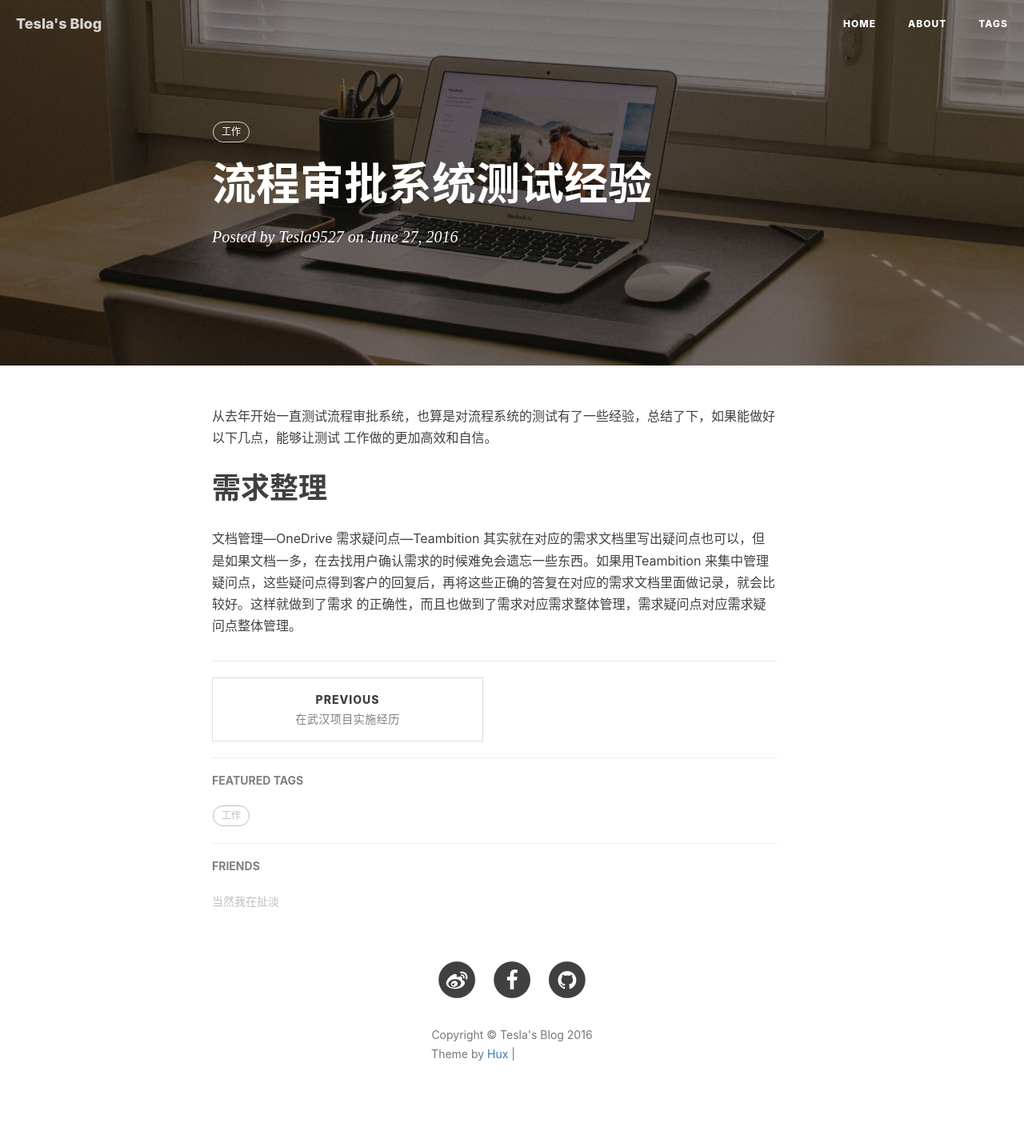
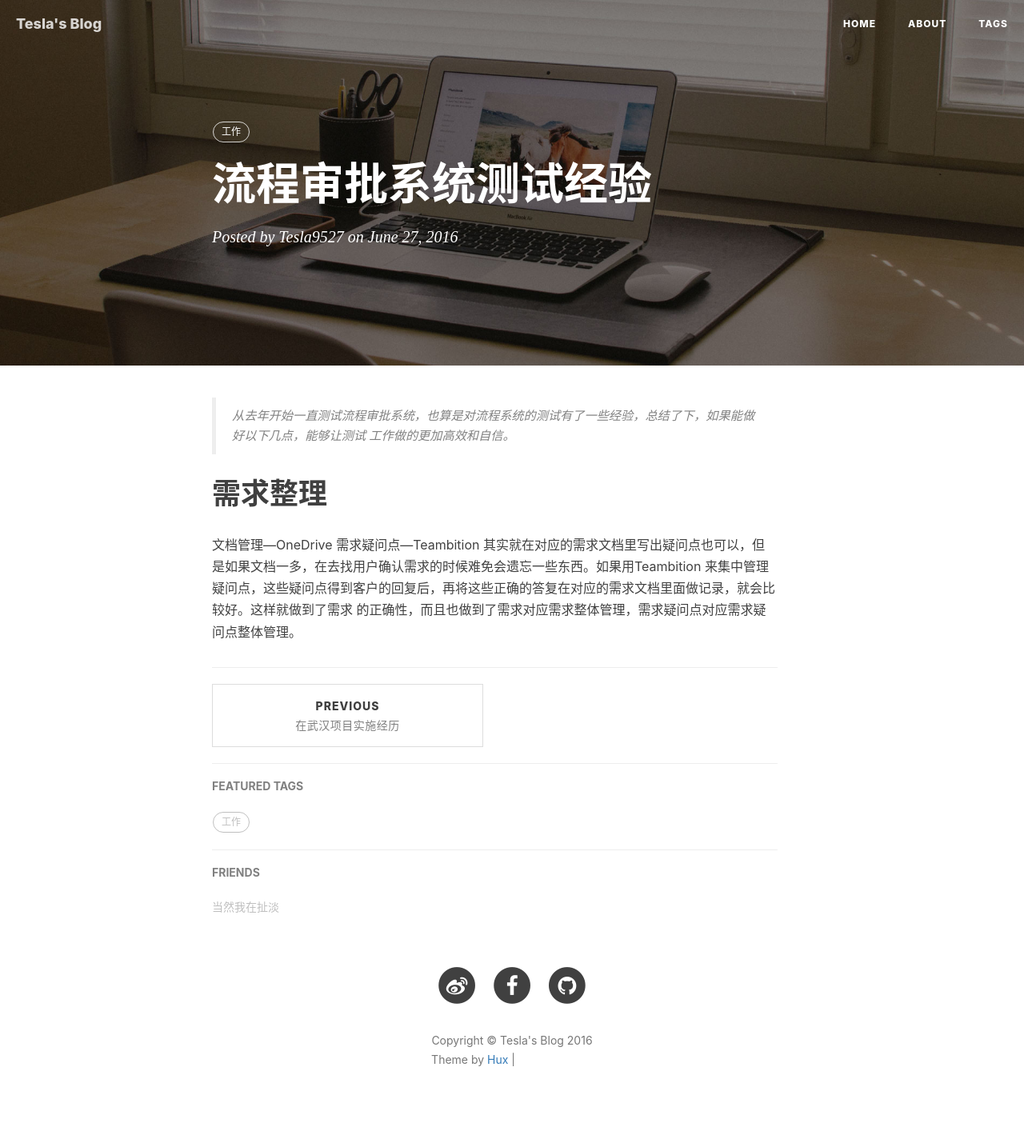
Before and after one commit to ccflyme/ccflyme.github.io, a Jekyll site: the page built from _posts/2016-06-27-Workflow-System-Testing-Experience.markdown, in a window 1280 px wide. Shown: the whole page at 80% size. Built offline with Jekyll 4.4.1, drawn with Linux system fonts in a browser that asks for light colours; nearby versions of some CDN libraries; comment, search, counter and statistics services are not loaded; grey boxes are pictures that could not be loaded.

Commit message:
update blog

```diff
--- a/_posts/2016-06-27-Workflow-System-Testing-Experience.markdown
+++ b/_posts/2016-06-27-Workflow-System-Testing-Experience.markdown
@@ -10,7 +10,7 @@ tags:
     - 工作
 ---
 
-从去年开始一直测试流程审批系统，也算是对流程系统的测试有了一些经验，总结了下，如果能做好以下几点，能够让测试
+> 从去年开始一直测试流程审批系统，也算是对流程系统的测试有了一些经验，总结了下，如果能做好以下几点，能够让测试
 工作做的更加高效和自信。
 
 # 需求整理
```
